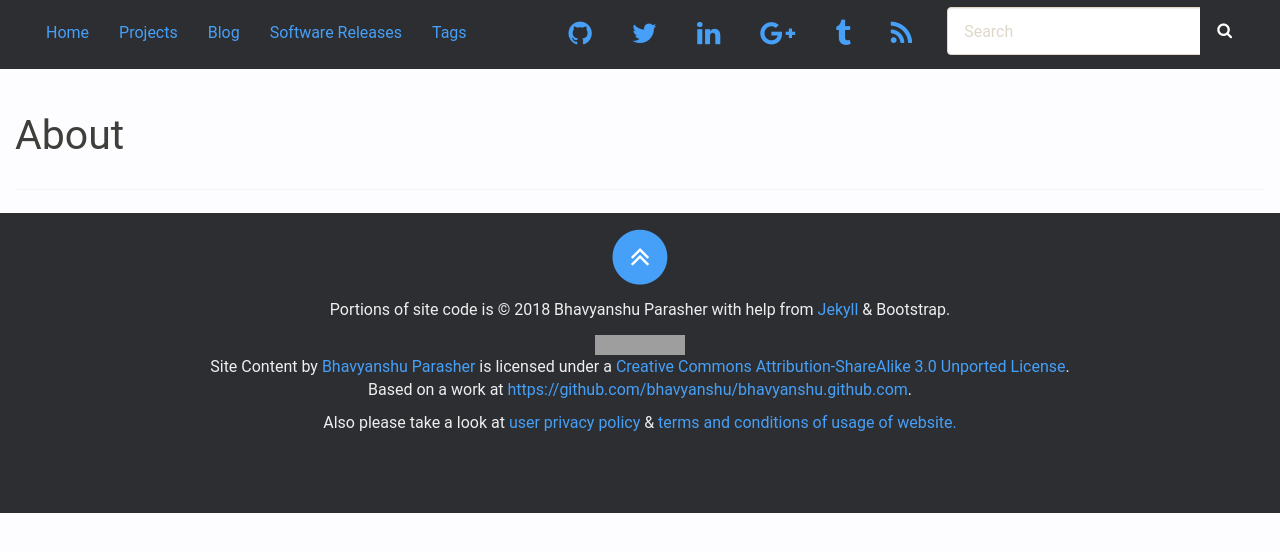
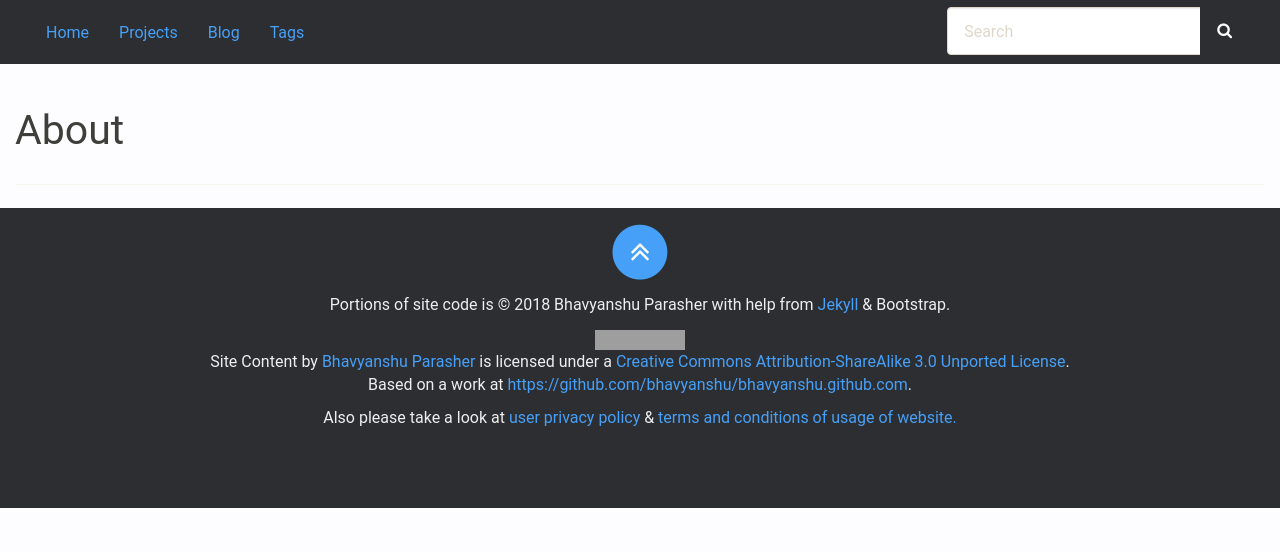
Before and after one commit to bhavyanshu/bhavyanshu.github.com, a Jekyll site: the page built from about.md, in a window 1280 px wide. Shown: the top 552 px of the page. Built offline with Jekyll 4.4.1, drawn with Linux system fonts in a browser that asks for light colours; comment, search, counter and statistics services are not loaded; grey boxes are pictures that could not be loaded.

Commit message:
Removed clutter, index cleanup

```diff
--- a/_includes/themes/hooligan/default.html
+++ b/_includes/themes/hooligan/default.html
@@ -101,46 +101,11 @@
         <div class="collapse navbar-collapse" id="bs-example-navbar-collapse-1">
           <ul class="nav navbar-nav" style="margin-top: 2px;">
             <li><a id="top" href="{{ HOME_PATH }}">{{ site.title }}</a></li>
-            <li><a href="#featured-projects">Projects</a></li>
+            <li><a href="{{ site.url }}/#featured-projects">Projects</a></li>
             <li><a href="/archive.html">Blog</a></li>
-            <li><a href="/releaseslist.html">Software Releases</a></li>
             <li><a href="/tags.html">Tags</a></li>
          </ul>
          <div class="navbar-right">
-           <ul class="nav navbar-nav social visible-lg icon-zoom">
-              {% if site.author.github %}
-              <li>
-                <a href="https://github.com/{{ site.author.github }}" target="_blank">
-                  <span class="fa fa-nav fa-github"></span>
-                </a>
-              </li>
-              <li>
-                <a href="https://twitter.com/pytacular" target="_blank">
-                  <span class="fa fa-nav fa-twitter"></span>
-                </a>
-              </li>
-              <li>
-                <a href="https://www.linkedin.com/in/bhavyanshu/" target="_blank">
-                  <span class="fa fa-nav fa-linkedin"></span>
-                </a>
-              </li>
-              <li>
-                <a href="https://plus.google.com/112306240164215805986" rel="me" target="_blank">
-                  <span class="fa fa-nav fa-google-plus"></span>
-                </a>
-              </li>
-              <li>
-                <a href="http://pytacular.tumblr.com" target="_blank">
-                  <span class="fa fa-nav fa-tumblr"></span>
-                </a>
-              </li>
-              <li>
-                <a href="https://bhavyanshu.me/subscribe.html" target="_blank">
-                  <span class="fa fa-nav fa-rss"></span>
-                </a>
-              </li>
-              {% endif %}
-            </ul>
             <div class="nav navbar-nav navbar-form">
               <form id="srch_frm">
                 <div class="input-group">
```
